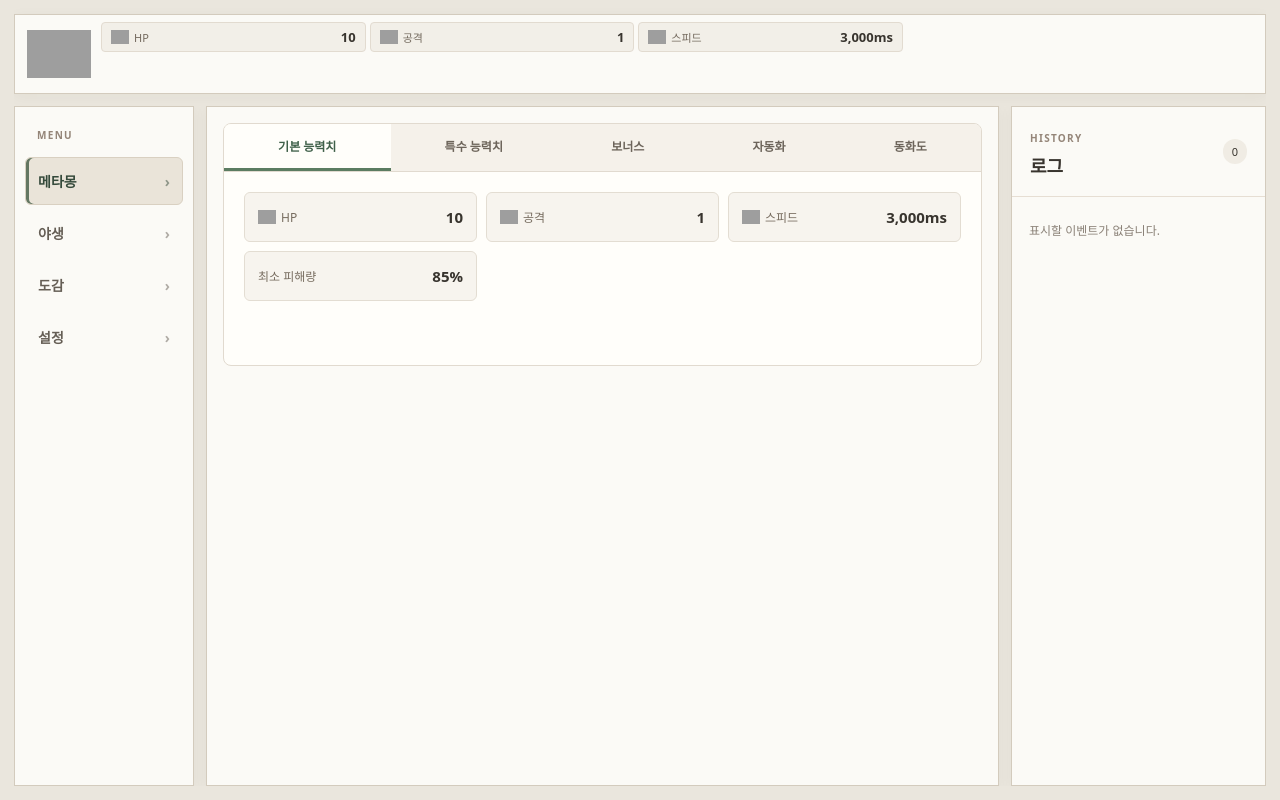
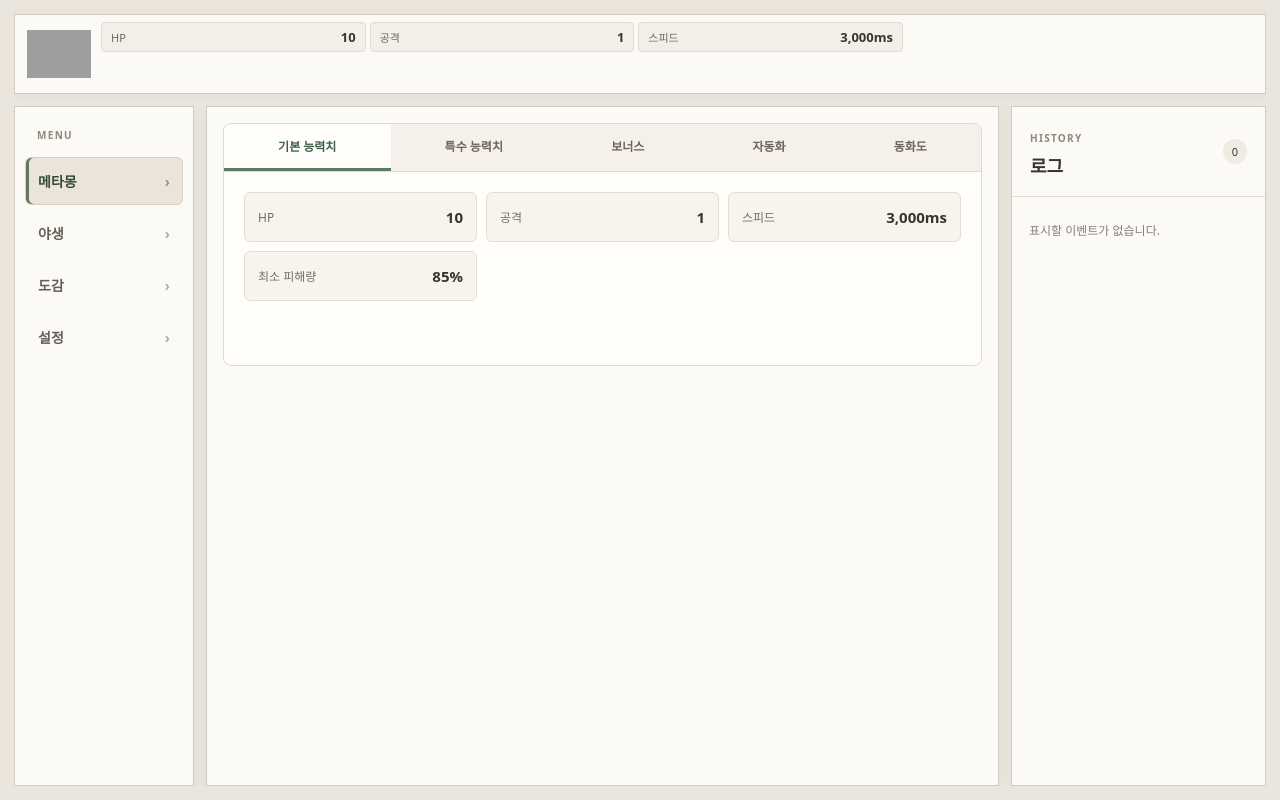
Before and after one commit to ball7847/pokeloop, a React (Vite) app: page / in a window 1280 px wide. Built offline with nearby package versions, Linux system fonts and the light colour scheme; grey boxes are pictures that could not be loaded.

Commit message:
fix(ui): use readable stat labels until verified local HOME assets are available

```diff
--- a/src/components/StatIcon.jsx
+++ b/src/components/StatIcon.jsx
@@ -1,32 +1,32 @@
-import React,{useState} from 'react';
+import React from 'react';
 
-// Official Pokémon HOME stat sprites as catalogued by Bulbagarden Archives.
-// MediaWiki's file redirect keeps file revisions and upload directory paths out of UI code.
+// Original Pokémon HOME images are not bundled until their file bytes have
+// been acquired and verified. Never request unverified external media paths.
 export const HOME_STAT_FILES=Object.freeze({
-  hp:'HP_icon_HOME.png',
-  attack:'Attack_icon_HOME.png',
-  defense:'Defense_icon_HOME.png',
-  specialAttack:'Special_Attack_icon_HOME.png',
-  specialDefense:'Special_Defense_icon_HOME.png',
-  speed:'Speed_icon_HOME.png'
+  hp:'hp.png',
+  attack:'attack.png',
+  defense:'defense.png',
+  specialAttack:'specialAttack.png',
+  specialDefense:'specialDefense.png',
+  speed:'speed.png'
 });
-const ABBREVIATIONS=Object.freeze({hp:'HP',attack:'공',defense:'방',specialAttack:'특공',specialDefense:'특방',speed:'속'});
-const HOME_STAT_NAMES=Object.freeze({hp:'HP',attack:'공격',defense:'방어',specialAttack:'특수공격',specialDefense:'특수방어',speed:'스피드'});
-export function homeStatIconUrl(key) {
-  const name=HOME_STAT_FILES[key];
-  return name?'https://archives.bulbagarden.net/wiki/Special:Redirect/file/'+encodeURIComponent(name):null;
+const ABBREVIATIONS=Object.freeze({
+  hp:'HP',attack:'공격',defense:'방어',
+  specialAttack:'특공',specialDefense:'특방',speed:'스피드'
+});
+export function homeStatIconUrl(_key) {
+  // Assets unavailable: return null instead of creating broken requests.
+  return null;
 }
 export function StatIcon({stat,className=''}) {
-  const [failed,setFailed]=useState(false);
   const url=homeStatIconUrl(stat);
-  if(!url)return null;
-  return <span className={'home-stat-icon '+className} aria-hidden="true">
-    {failed?<span className="home-stat-fallback">{ABBREVIATIONS[stat]}</span>:
-      <img src={url} alt="" width="18" height="18" loading="lazy" onError={()=>setFailed(true)}/>}
+  return url?<img className={'home-stat-icon '+className} src={url} alt="" width="18" height="18" />:null;
+}
+export function StatLabel({stat,label,compact=false}) {
+  const name=label??ABBREVIATIONS[stat]??stat;
+  const hasIcon=Boolean(homeStatIconUrl(stat));
+  return <span className="stat-label" title={name}>
+    {hasIcon&&<StatIcon stat={stat}/>}
+    <span className="stat-label-text">{compact?(hasIcon?'':ABBREVIATIONS[stat]??name):name}</span>
   </span>;
 }
-export function StatLabel({stat,label,compact=false}) {
-  return <span className="stat-label" title={label??HOME_STAT_NAMES[stat]}>
-    <StatIcon stat={stat}/>{!compact&&<span className="stat-label-text">{label??HOME_STAT_NAMES[stat]}</span>}
-  </span>;
-}
```
Also changed, not shown: 1 other file (tests, documents, lock files or other folders).
